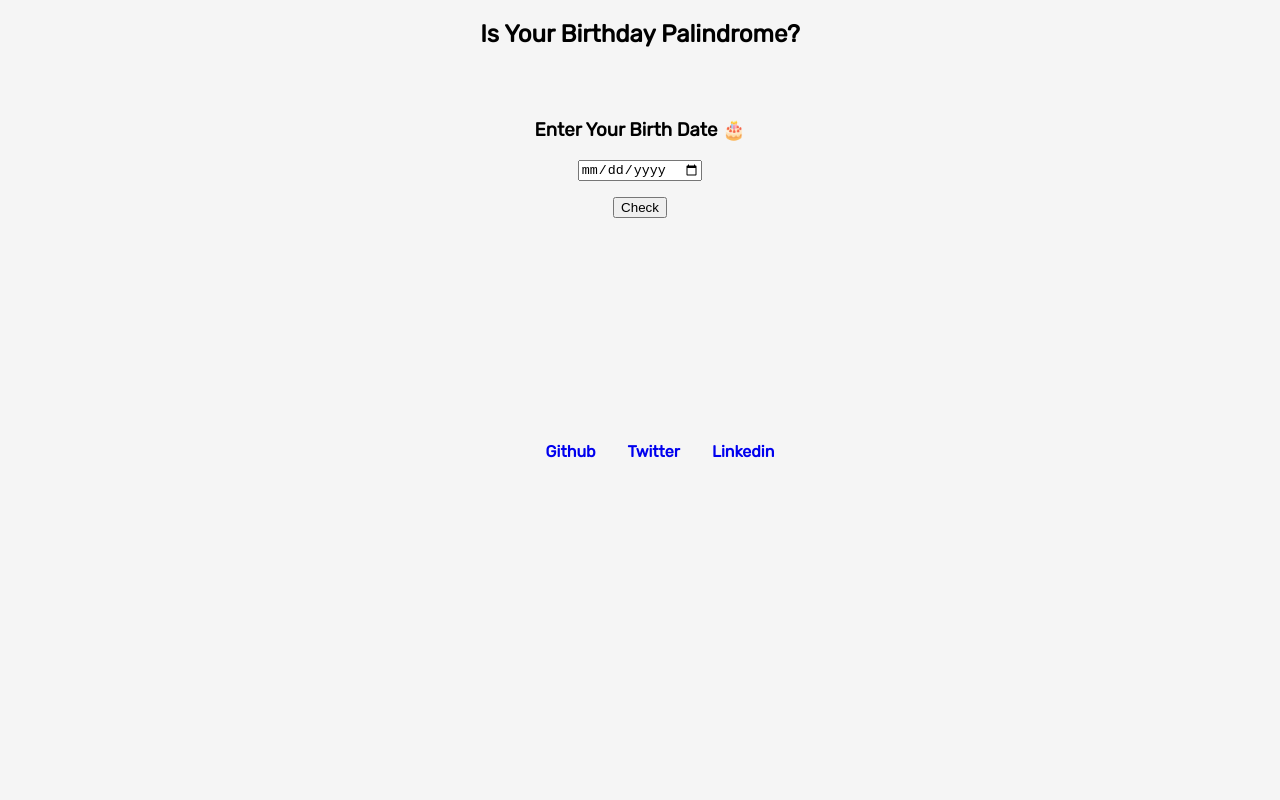
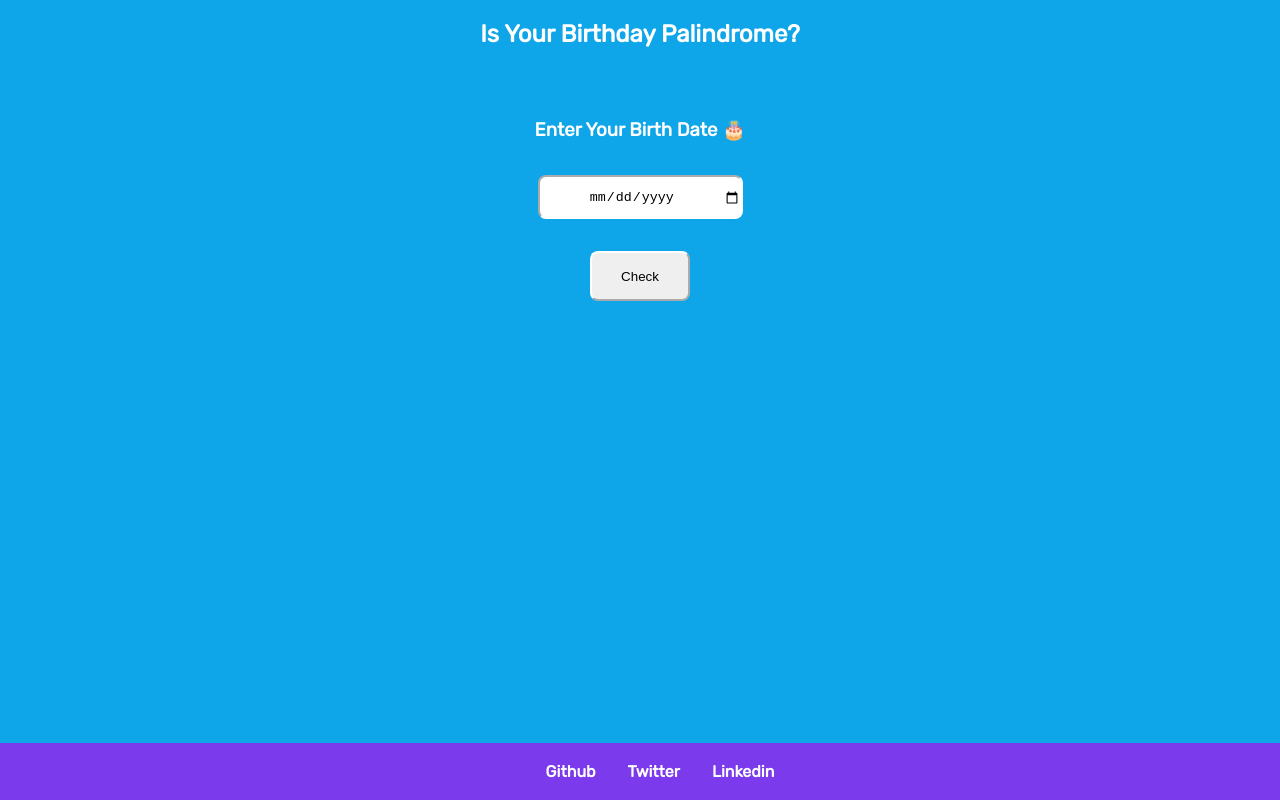
Before and after one commit to mtshah92/Palindrone-Birthday, a plain HTML site: page index.html in a window 1280 px wide. Drawn offline with Linux system fonts and the light colour scheme.

Commit message:
refactor

```diff
--- a/style.css
+++ b/style.css
@@ -5,7 +5,11 @@ body {
   text-align: center;
   padding: 0;
   margin: 0;
-  background-color: #f5f5f5;
+  background-color: #0ea5e9;
+  color: white;
+  display: flex;
+  flex-direction: column;
+  height: 100vh;
 }
 
 header {
@@ -17,19 +21,39 @@ main {
   padding: 2rem;
 }
 
+.birth-day {
+  margin: 1rem;
+  border-radius: 0.5rem;
+  border-color: white;
+  width: 200px;
+  height: 40px;
+  text-align: center;
+}
+
 #check-btn {
   padding: 1rem 1rem;
 }
 
+button {
+  border-radius: 0.5rem;
+  border-color: white;
+  width: 100px;
+  height: 50px;
+}
+
 #showMessage {
   font-size: x-large;
-  margin: 2rem 0;
+  margin-bottom: 0.5rem;
 }
 
 footer {
-  margin-top: 9rem;
-  padding: 0rem;
-  text-align: center;
+  display: flex;
+  justify-content: center;
+  justify-items: center;
+  margin-top: auto;
+  padding: 0.2rem;
+  gap: 1.5rem;
+  background-color: #7c3aed;
 }
 
 .footer-heading {
@@ -48,4 +72,5 @@ ul {
   padding: 1rem;
   text-decoration: none;
   font-weight: bold;
+  color: white;
 }
```
